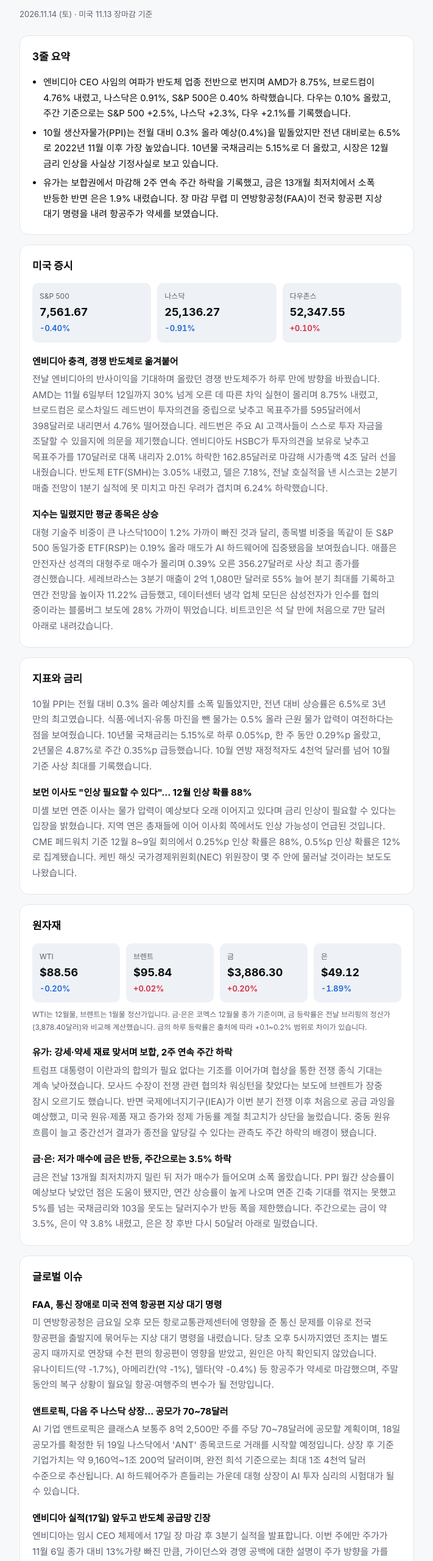
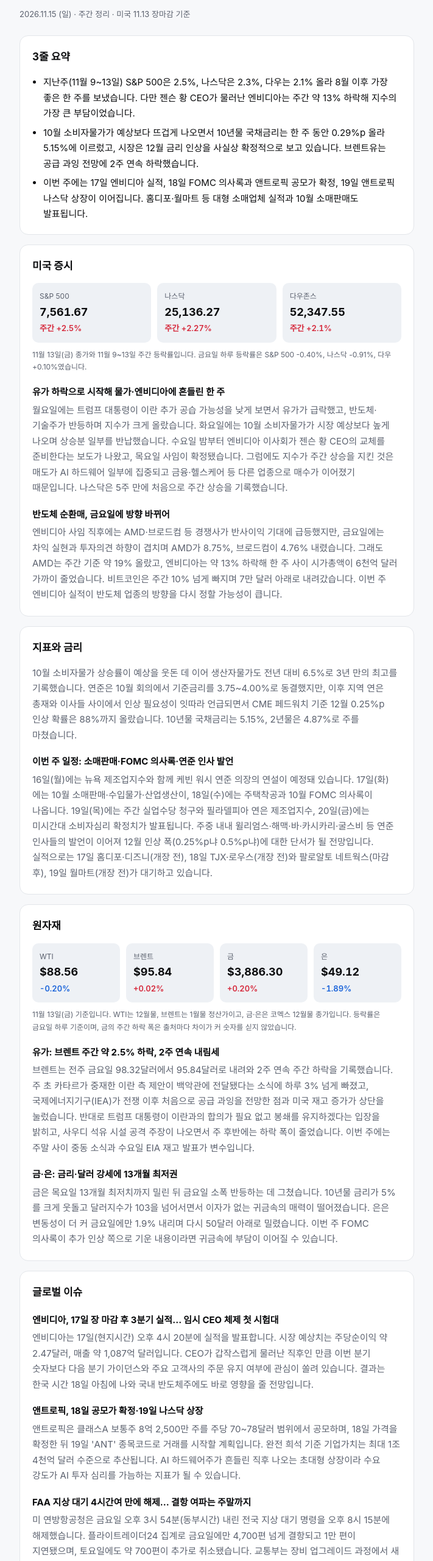
Before and after one commit to ilIsilly/ilIsilly.github.io, a plain HTML site: page briefing/index.html in a window 1280 px wide. Shown: the part 180-2740 px from the top of the page at 61% size, without its empty margins (284-995 px from the left). Drawn offline with Linux system fonts and the light colour scheme.

Commit message:
Daily briefing 2026-11-15
Co-Authored-By: Claude <noreply@anthropic.com>

```diff
--- a/briefing/index.html
+++ b/briefing/index.html
@@ -4,12 +4,12 @@
 <meta charset="utf-8">
 <meta name="viewport" content="width=device-width, initial-scale=1">
 <!-- 매일 예약 작업이 이 파일을 새로 씁니다. <style> 블록, 상단 공통 헤더(<nav class="nav">), 섹션 구조(class 이름)는 그대로 두고 내용만 교체합니다. -->
-<title>데일리 브리핑 · 2026.11.14 · ilIsilly</title>
-<meta name="description" content="반도체 매도 확산에 나스닥 0.9%·S&amp;P 0.4% 하락, 다우 강보합. 주간으로는 3대 지수 2%대 상승. 10월 PPI 연 6.5%, 10년물 5.15%. 유가 보합, 금 반등·은 1.9% 하락. FAA 전국 지상 대기.">
+<title>데일리 브리핑 · 2026.11.15 · ilIsilly</title>
+<meta name="description" content="주간 정리: 엔비디아 CEO 사임에도 S&amp;P 500 2.5%·나스닥 2.3%·다우 2.1% 상승. 10년물 5.15%, 브렌트 2주 연속 하락. 이번 주 엔비디아 실적·FOMC 의사록·앤트로픽 상장.">
 <link rel="canonical" href="https://ilisilly.github.io/briefing/">
 <meta property="og:type" content="article">
-<meta property="og:title" content="데일리 브리핑 · 2026.11.14 · 반도체 매도에 나스닥 0.9% 하락">
-<meta property="og:description" content="AMD 8.75%·브로드컴 4.76% 하락, 엔비디아 시총 4조 달러 붕괴. PPI 연 6.5%에 12월 인상 확률 88%. 다음 주 엔비디아 실적·앤트로픽 상장.">
+<meta property="og:title" content="데일리 브리핑 · 2026.11.15 · 주간 정리와 이번 주 일정">
+<meta property="og:description" content="3대 지수 8월 이후 최고의 한 주, 엔비디아는 주간 13% 하락. 17일 엔비디아 실적, 18일 FOMC 의사록, 19일 앤트로픽 나스닥 상장.">
 <meta property="og:url" content="https://ilisilly.github.io/briefing/">
 <style>
 :root{--ink:#0A0B0D;--slate:#5B616E;--blue:#0052FF;--up:#D6283B;--down:#1B64DA;--ground:#F7F8FA;--card:#FFFFFF;--border:#E3E6EA;--soft:#EEF1F5;--blue-tint:#EAF0FF}
@@ -59,36 +59,37 @@ td small{color:var(--slate);margin-left:4px}
 <nav class="nav"><div class="nav-in"><a class="brand" href="/stock-radar/">Stock Radar</a><div class="nav-links"><a class="nav-link nav-home active" aria-current="true" href="/briefing/" aria-label="데일리 브리핑" title="데일리 브리핑"><svg width="16" height="16" viewBox="0 0 24 24" fill="none" stroke="currentColor" stroke-width="2" stroke-linecap="round" stroke-linejoin="round" aria-hidden="true"><path d="M3 10.5 12 3l9 7.5"/><path d="M5 9.5V20a1 1 0 0 0 1 1h4v-6h4v6h4a1 1 0 0 0 1-1V9.5"/></svg></a><a class="nav-link" href="/stock-radar/">지표 스캔</a><a class="nav-link" href="/stock-radar/dividend.html">배당 계산기</a><a class="nav-link" href="/stock-radar/exchange.html">환율 계산기</a></div></div></nav>
 <main>
 <p class="eyebrow">데일리 브리핑</p>
-<h1>반도체 매도 확산에 나스닥 0.9% 하락, 다우는 강보합… 주간으로는 3대 지수 모두 2%대 상승</h1>
-<p class="meta">2026.11.14 (토) · 미국 11.13 장마감 기준</p>
+<h1>엔비디아 CEO 사임 충격에도 3대 지수 주간 2%대 상승… 이번 주 엔비디아 실적·앤트로픽 상장·FOMC 의사록</h1>
+<p class="meta">2026.11.15 (일) · 주간 정리 · 미국 11.13 장마감 기준</p>
 
 <section class="summary">
 <h2>3줄 요약</h2>
 <ul>
-<li>엔비디아 CEO 사임의 여파가 반도체 업종 전반으로 번지며 AMD가 8.75%, 브로드컴이 4.76% 내렸고, 나스닥은 0.91%, S&amp;P 500은 0.40% 하락했습니다. 다우는 0.10% 올랐고, 주간 기준으로는 S&amp;P 500 +2.5%, 나스닥 +2.3%, 다우 +2.1%를 기록했습니다.</li>
-<li>10월 생산자물가(PPI)는 전월 대비 0.3% 올라 예상(0.4%)을 밑돌았지만 전년 대비로는 6.5%로 2022년 11월 이후 가장 높았습니다. 10년물 국채금리는 5.15%로 더 올랐고, 시장은 12월 금리 인상을 사실상 기정사실로 보고 있습니다.</li>
-<li>유가는 보합권에서 마감해 2주 연속 주간 하락을 기록했고, 금은 13개월 최저치에서 소폭 반등한 반면 은은 1.9% 내렸습니다. 장 마감 무렵 미 연방항공청(FAA)이 전국 항공편 지상 대기 명령을 내려 항공주가 약세를 보였습니다.</li>
+<li>지난주(11월 9~13일) S&amp;P 500은 2.5%, 나스닥은 2.3%, 다우는 2.1% 올라 8월 이후 가장 좋은 한 주를 보냈습니다. 다만 젠슨 황 CEO가 물러난 엔비디아는 주간 약 13% 하락해 지수의 가장 큰 부담이었습니다.</li>
+<li>10월 소비자물가가 예상보다 뜨겁게 나오면서 10년물 국채금리는 한 주 동안 0.29%p 올라 5.15%에 이르렀고, 시장은 12월 금리 인상을 사실상 확정적으로 보고 있습니다. 브렌트유는 공급 과잉 전망에 2주 연속 하락했습니다.</li>
+<li>이번 주에는 17일 엔비디아 실적, 18일 FOMC 의사록과 앤트로픽 공모가 확정, 19일 앤트로픽 나스닥 상장이 이어집니다. 홈디포·월마트 등 대형 소매업체 실적과 10월 소매판매도 발표됩니다.</li>
 </ul>
 </section>
 
 <section class="market">
 <h2>미국 증시</h2>
 <div class="quotes">
-<div class="quote"><div class="name">S&amp;P 500</div><div class="value">7,561.67</div><div class="chg down">-0.40%</div></div>
-<div class="quote"><div class="name">나스닥</div><div class="value">25,136.27</div><div class="chg down">-0.91%</div></div>
-<div class="quote"><div class="name">다우존스</div><div class="value">52,347.55</div><div class="chg up">+0.10%</div></div>
+<div class="quote"><div class="name">S&amp;P 500</div><div class="value">7,561.67</div><div class="chg up">주간 +2.5%</div></div>
+<div class="quote"><div class="name">나스닥</div><div class="value">25,136.27</div><div class="chg up">주간 +2.27%</div></div>
+<div class="quote"><div class="name">다우존스</div><div class="value">52,347.55</div><div class="chg up">주간 +2.1%</div></div>
 </div>
-<h3>엔비디아 충격, 경쟁 반도체로 옮겨붙어</h3>
-<p>전날 엔비디아의 반사이익을 기대하며 올랐던 경쟁 반도체주가 하루 만에 방향을 바꿨습니다. AMD는 11월 6일부터 12일까지 30% 넘게 오른 데 따른 차익 실현이 몰리며 8.75% 내렸고, 브로드컴은 로스차일드 레드번이 투자의견을 중립으로 낮추고 목표주가를 595달러에서 398달러로 내리면서 4.76% 떨어졌습니다. 레드번은 주요 AI 고객사들이 스스로 투자 자금을 조달할 수 있을지에 의문을 제기했습니다. 엔비디아도 HSBC가 투자의견을 보유로 낮추고 목표주가를 170달러로 대폭 내리자 2.01% 하락한 162.85달러로 마감해 시가총액 4조 달러 선을 내줬습니다. 반도체 ETF(SMH)는 3.05% 내렸고, 델은 7.18%, 전날 호실적을 낸 시스코는 2분기 매출 전망이 1분기 실적에 못 미치고 마진 우려가 겹치며 6.24% 하락했습니다.</p>
-<h3>지수는 밀렸지만 평균 종목은 상승</h3>
-<p>대형 기술주 비중이 큰 나스닥100이 1.2% 가까이 빠진 것과 달리, 종목별 비중을 똑같이 둔 S&amp;P 500 동일가중 ETF(RSP)는 0.19% 올라 매도가 AI 하드웨어에 집중됐음을 보여줬습니다. 애플은 안전자산 성격의 대형주로 매수가 몰리며 0.39% 오른 356.27달러로 사상 최고 종가를 경신했습니다. 세레브라스는 3분기 매출이 2억 1,080만 달러로 55% 늘어 분기 최대를 기록하고 연간 전망을 높이자 11.22% 급등했고, 데이터센터 냉각 업체 모딘은 삼성전자가 인수를 협의 중이라는 블룸버그 보도에 28% 가까이 뛰었습니다. 비트코인은 석 달 만에 처음으로 7만 달러 아래로 내려갔습니다.</p>
+<p class="note">11월 13일(금) 종가와 11월 9~13일 주간 등락률입니다. 금요일 하루 등락률은 S&amp;P 500 -0.40%, 나스닥 -0.91%, 다우 +0.10%였습니다.</p>
+<h3>유가 하락으로 시작해 물가·엔비디아에 흔들린 한 주</h3>
+<p>월요일에는 트럼프 대통령이 이란 추가 공습 가능성을 낮게 보면서 유가가 급락했고, 반도체·기술주가 반등하며 지수가 크게 올랐습니다. 화요일에는 10월 소비자물가가 시장 예상보다 높게 나오며 상승분 일부를 반납했습니다. 수요일 밤부터 엔비디아 이사회가 젠슨 황 CEO의 교체를 준비한다는 보도가 나왔고, 목요일 사임이 확정됐습니다. 그럼에도 지수가 주간 상승을 지킨 것은 매도가 AI 하드웨어 일부에 집중되고 금융·헬스케어 등 다른 업종으로 매수가 이어졌기 때문입니다. 나스닥은 5주 만에 처음으로 주간 상승을 기록했습니다.</p>
+<h3>반도체 순환매, 금요일에 방향 바뀌어</h3>
+<p>엔비디아 사임 직후에는 AMD·브로드컴 등 경쟁사가 반사이익 기대에 급등했지만, 금요일에는 차익 실현과 투자의견 하향이 겹치며 AMD가 8.75%, 브로드컴이 4.76% 내렸습니다. 그래도 AMD는 주간 기준 약 19% 올랐고, 엔비디아는 약 13% 하락해 한 주 사이 시가총액이 6천억 달러 가까이 줄었습니다. 비트코인은 주간 10% 넘게 빠지며 7만 달러 아래로 내려갔습니다. 이번 주 엔비디아 실적이 반도체 업종의 방향을 다시 정할 가능성이 큽니다.</p>
 </section>
 
 <section class="macro">
 <h2>지표와 금리</h2>
-<p>10월 PPI는 전월 대비 0.3% 올라 예상치를 소폭 밑돌았지만, 전년 대비 상승률은 6.5%로 3년 만의 최고였습니다. 식품·에너지·유통 마진을 뺀 물가는 0.5% 올라 근원 물가 압력이 여전하다는 점을 보여줬습니다. 10년물 국채금리는 5.15%로 하루 0.05%p, 한 주 동안 0.29%p 올랐고, 2년물은 4.87%로 주간 0.35%p 급등했습니다. 10월 연방 재정적자도 4천억 달러를 넘어 10월 기준 사상 최대를 기록했습니다.</p>
-<h3>보먼 이사도 "인상 필요할 수 있다"… 12월 인상 확률 88%</h3>
-<p>미셸 보먼 연준 이사는 물가 압력이 예상보다 오래 이어지고 있다며 금리 인상이 필요할 수 있다는 입장을 밝혔습니다. 지역 연은 총재들에 이어 이사회 쪽에서도 인상 가능성이 언급된 것입니다. CME 페드워치 기준 12월 8~9일 회의에서 0.25%p 인상 확률은 88%, 0.5%p 인상 확률은 12%로 집계됐습니다. 케빈 해싯 국가경제위원회(NEC) 위원장이 몇 주 안에 물러날 것이라는 보도도 나왔습니다.</p>
+<p>10월 소비자물가 상승률이 예상을 웃돈 데 이어 생산자물가도 전년 대비 6.5%로 3년 만의 최고를 기록했습니다. 연준은 10월 회의에서 기준금리를 3.75~4.00%로 동결했지만, 이후 지역 연은 총재와 이사들 사이에서 인상 필요성이 잇따라 언급되면서 CME 페드워치 기준 12월 0.25%p 인상 확률은 88%까지 올랐습니다. 10년물 국채금리는 5.15%, 2년물은 4.87%로 주를 마쳤습니다.</p>
+<h3>이번 주 일정: 소매판매·FOMC 의사록·연준 인사 발언</h3>
+<p>16일(월)에는 뉴욕 제조업지수와 함께 케빈 워시 연준 의장의 연설이 예정돼 있습니다. 17일(화)에는 10월 소매판매·수입물가·산업생산이, 18일(수)에는 주택착공과 10월 FOMC 의사록이 나옵니다. 19일(목)에는 주간 실업수당 청구와 필라델피아 연은 제조업지수, 20일(금)에는 미시간대 소비자심리 확정치가 발표됩니다. 주중 내내 윌리엄스·해맥·바·카시카리·굴스비 등 연준 인사들의 발언이 이어져 12월 인상 폭(0.25%p냐 0.5%p냐)에 대한 단서가 될 전망입니다. 실적으로는 17일 홈디포·디즈니(개장 전), 18일 TJX·로우스(개장 전)와 팔로알토 네트웍스(마감 후), 19일 월마트(개장 전)가 대기하고 있습니다.</p>
 </section>
 
 <section class="commodity">
@@ -99,21 +100,21 @@ td small{color:var(--slate);margin-left:4px}
 <div class="quote"><div class="name">금</div><div class="value">$3,886.30</div><div class="chg up">+0.20%</div></div>
 <div class="quote"><div class="name">은</div><div class="value">$49.12</div><div class="chg down">-1.89%</div></div>
 </div>
-<p class="note">WTI는 12월물, 브렌트는 1월물 정산가입니다. 금·은은 코멕스 12월물 종가 기준이며, 금 등락률은 전날 브리핑의 정산가(3,878.40달러)와 비교해 계산했습니다. 금의 하루 등락률은 출처에 따라 +0.1~0.2% 범위로 차이가 있습니다.</p>
-<h3>유가: 강세·약세 재료 맞서며 보합, 2주 연속 주간 하락</h3>
-<p>트럼프 대통령이 이란과의 합의가 필요 없다는 기조를 이어가며 협상을 통한 전쟁 종식 기대는 계속 낮아졌습니다. 모사드 수장이 전쟁 관련 협의차 워싱턴을 찾았다는 보도에 브렌트가 장중 잠시 오르기도 했습니다. 반면 국제에너지기구(IEA)가 이번 분기 전쟁 이후 처음으로 공급 과잉을 예상했고, 미국 원유·제품 재고 증가와 정제 가동률 계절 최고치가 상단을 눌렀습니다. 중동 원유 흐름이 늘고 중간선거 결과가 종전을 앞당길 수 있다는 관측도 주간 하락의 배경이 됐습니다.</p>
-<h3>금·은: 저가 매수에 금은 반등, 주간으로는 3.5% 하락</h3>
-<p>금은 전날 13개월 최저치까지 밀린 뒤 저가 매수가 들어오며 소폭 올랐습니다. PPI 월간 상승률이 예상보다 낮았던 점은 도움이 됐지만, 연간 상승률이 높게 나오며 연준 긴축 기대를 꺾지는 못했고 5%를 넘는 국채금리와 103을 웃도는 달러지수가 반등 폭을 제한했습니다. 주간으로는 금이 약 3.5%, 은이 약 3.8% 내렸고, 은은 장 후반 다시 50달러 아래로 밀렸습니다.</p>
+<p class="note">11월 13일(금) 기준입니다. WTI는 12월물, 브렌트는 1월물 정산가이고, 금·은은 코멕스 12월물 종가입니다. 등락률은 금요일 하루 기준이며, 금의 주간 하락 폭은 출처마다 차이가 커 숫자를 싣지 않았습니다.</p>
+<h3>유가: 브렌트 주간 약 2.5% 하락, 2주 연속 내림세</h3>
+<p>브렌트는 전주 금요일 98.32달러에서 95.84달러로 내려와 2주 연속 주간 하락을 기록했습니다. 주 초 카타르가 중재한 이란 측 제안이 백악관에 전달됐다는 소식에 하루 3% 넘게 빠졌고, 국제에너지기구(IEA)가 전쟁 이후 처음으로 공급 과잉을 전망한 점과 미국 재고 증가가 상단을 눌렀습니다. 반대로 트럼프 대통령이 이란과의 합의가 필요 없고 봉쇄를 유지하겠다는 입장을 밝히고, 사우디 석유 시설 공격 주장이 나오면서 주 후반에는 하락 폭이 줄었습니다. 이번 주에는 주말 사이 중동 소식과 수요일 EIA 재고 발표가 변수입니다.</p>
+<h3>금·은: 금리·달러 강세에 13개월 최저권</h3>
+<p>금은 목요일 13개월 최저치까지 밀린 뒤 금요일 소폭 반등하는 데 그쳤습니다. 10년물 금리가 5%를 크게 웃돌고 달러지수가 103을 넘어서면서 이자가 없는 귀금속의 매력이 떨어졌습니다. 은은 변동성이 더 커 금요일에만 1.9% 내리며 다시 50달러 아래로 밀렸습니다. 이번 주 FOMC 의사록이 추가 인상 쪽으로 기운 내용이라면 귀금속에 부담이 이어질 수 있습니다.</p>
 </section>
 
 <section class="issues">
 <h2>글로벌 이슈</h2>
-<h3>FAA, 통신 장애로 미국 전역 항공편 지상 대기 명령</h3>
-<p>미 연방항공청은 금요일 오후 모든 항로교통관제센터에 영향을 준 통신 문제를 이유로 전국 항공편을 출발지에 묶어두는 지상 대기 명령을 내렸습니다. 당초 오후 5시까지였던 조치는 별도 공지 때까지로 연장돼 수천 편의 항공편이 영향을 받았고, 원인은 아직 확인되지 않았습니다. 유나이티드(약 -1.7%), 아메리칸(약 -1%), 델타(약 -0.4%) 등 항공주가 약세로 마감했으며, 주말 동안의 복구 상황이 월요일 항공·여행주의 변수가 될 전망입니다.</p>
-<h3>앤트로픽, 다음 주 나스닥 상장… 공모가 70~78달러</h3>
-<p>AI 기업 앤트로픽은 클래스A 보통주 8억 2,500만 주를 주당 70~78달러에 공모할 계획이며, 18일 공모가를 확정한 뒤 19일 나스닥에서 'ANT' 종목코드로 거래를 시작할 예정입니다. 상장 후 기준 기업가치는 약 9,160억~1조 200억 달러이며, 완전 희석 기준으로는 최대 1조 4천억 달러 수준으로 추산됩니다. AI 하드웨어주가 흔들리는 가운데 대형 상장이 AI 투자 심리의 시험대가 될 수 있습니다.</p>
-<h3>엔비디아 실적(17일) 앞두고 반도체 공급망 긴장</h3>
-<p>엔비디아는 임시 CEO 체제에서 17일 장 마감 후 3분기 실적을 발표합니다. 이번 주에만 주가가 11월 6일 종가 대비 13%가량 빠진 만큼, 가이던스와 경영 공백에 대한 설명이 주가 방향을 가를 것으로 보입니다. 어플라이드 머티리얼즈도 사상 최대 실적에도 투자의견 하향과 고객사 설비 병목 우려로 약세를 보였고, TSMC·ASML 등 공급망 전반이 함께 밀려 다음 주 국내 반도체주에도 부담이 될 수 있습니다. 다음 주에는 홈디포·로우스 실적도 예정돼 있습니다.</p>
+<h3>엔비디아, 17일 장 마감 후 3분기 실적… 임시 CEO 체제 첫 시험대</h3>
+<p>엔비디아는 17일(현지시간) 오후 4시 20분에 실적을 발표합니다. 시장 예상치는 주당순이익 약 2.47달러, 매출 약 1,087억 달러입니다. CEO가 갑작스럽게 물러난 직후인 만큼 이번 분기 숫자보다 다음 분기 가이던스와 주요 고객사의 주문 유지 여부에 관심이 쏠려 있습니다. 결과는 한국 시간 18일 아침에 나와 국내 반도체주에도 바로 영향을 줄 전망입니다.</p>
+<h3>앤트로픽, 18일 공모가 확정·19일 나스닥 상장</h3>
+<p>앤트로픽은 클래스A 보통주 8억 2,500만 주를 주당 70~78달러 범위에서 공모하며, 18일 가격을 확정한 뒤 19일 'ANT' 종목코드로 거래를 시작할 계획입니다. 완전 희석 기준 기업가치는 최대 1조 4천억 달러 수준으로 추산됩니다. AI 하드웨어주가 흔들린 직후 나오는 초대형 상장이라 수요 강도가 AI 투자 심리를 가늠하는 지표가 될 수 있습니다.</p>
+<h3>FAA 지상 대기 4시간여 만에 해제… 결항 여파는 주말까지</h3>
+<p>미 연방항공청은 금요일 오후 3시 54분(동부시간) 내린 전국 지상 대기 명령을 오후 8시 15분에 해제했습니다. 플라이트레이더24 집계로 금요일에만 4,700편 넘게 결항되고 1만 편이 지연됐으며, 토요일에도 약 700편이 추가로 취소됐습니다. 교통부는 장비 업그레이드 과정에서 새 기술이 노후 장비에 과부하를 일으킨 것을 원인으로 들었고, 사이버 공격 정황은 없다고 밝혔습니다. 정상화에는 며칠이 걸릴 수 있어 월요일 항공주의 변수로 남아 있습니다.</p>
 </section>
 
 <section class="stocks">
@@ -131,18 +132,18 @@ td small{color:var(--slate);margin-left:4px}
 <tr><td>마이크로소프트<small>MSFT</small></td><td>$523.89</td><td class="up">+0.17%</td></tr>
 </tbody>
 </table>
-<p class="note">11월 13일(금) 정규장 종가 기준입니다. 브로드컴·마이크로소프트 종가는 전날 브리핑의 종가와 확인된 등락률로 계산한 값입니다. 모딘(약 +28%)과 항공주는 종가가 출처마다 달라 표에서 제외했습니다.</p>
+<p class="note">11월 13일(금) 정규장 종가와 하루 등락률입니다. 주간 기준으로는 엔비디아 약 -12.8%, AMD 약 +18.9%였습니다. 브로드컴·마이크로소프트 종가는 직전 종가와 확인된 등락률로 계산한 값입니다.</p>
 </section>
 
 <section class="sources">
 <h2>출처</h2>
 <ol>
-<li><a href="https://finance.yahoo.com/markets/live/stock-market-today-friday-november-13-dow-sp-500-nasdaq-nvidia-ppi-141451558.html">Yahoo Finance – 11월 13일 장 마감, PPI, 보먼 발언</a></li>
-<li><a href="https://investrade.com/market-review-november-13-2026/">Investrade – 지수·국채금리·원자재 종가, 다음 주 일정</a></li>
-<li><a href="https://www.stocktitan.net/articles/stock-market-today-live-november-13-2026">Stock Titan – 종목별 등락률과 사유</a></li>
-<li><a href="https://www.rigzone.com/news/crude_fluctuates_as_iran_tensions_persist-13-nov-2026-185085-article">Rigzone – WTI·브렌트 정산가와 변동 요인</a></li>
-<li><a href="https://www.yahoo.com/news/us/articles/faa-grounds-incoming-flights-nationwide-220640160.html">Yahoo News – FAA 전국 지상 대기 명령과 항공주</a></li>
-<li><a href="https://decrypt.co/382939/anthropic-sets-ipo-price-range-at-70-to-78-valuing-company-at-up-to-1-4-trillion">Decrypt – 앤트로픽 IPO 조건</a></li>
+<li><a href="https://www.bostonglobe.com/2026/11/13/business/stocks-fall-wall-street-notches-winning-week-after-several-turbulent-days/">Boston Globe(AP) – 11월 13일 지수 종가와 주간 흐름</a></li>
+<li><a href="https://seekingalpha.com/news/4672705-nasdaq-gains-2-in-a-bumpy-week-for-wall-street-nvidia-loses-13">Seeking Alpha – 나스닥 주간 상승률, 엔비디아·AMD 주간 등락</a></li>
+<li><a href="https://financefeeds.com/brent-crude-oil-price-95-84-saturday-week-ahead-second-weekly-loss-bull-98-bear-91/">FinanceFeeds – 브렌트 주간 하락과 이번 주 변수</a></li>
+<li><a href="https://www.aljazeera.com/news/2026/11/14/faa-ground-stop-lifted-why-were-us-flights-grounded-and-whats-next">Al Jazeera – FAA 지상 대기 해제와 결항 규모</a></li>
+<li><a href="https://www.kiplinger.com/investing/economy/this-weeks-economic-calendar">Kiplinger – 11월 16~20일 경제지표·연준 일정</a></li>
+<li><a href="https://www.newsquawk.com/headlines/weekly-us-earnings-estimates-16-20th-november-2026-ai-leader-nvda-the-highlight-with-retailers-also-in-focus">Newsquawk – 이번 주 실적 일정과 예상치</a></li>
 </ol>
 </section>
 
--- a/sitemap.xml
+++ b/sitemap.xml
@@ -1,5 +1,5 @@
 <?xml version="1.0" encoding="UTF-8"?>
 <urlset xmlns="http://www.sitemaps.org/schemas/sitemap/0.9">
   <url><loc>https://ilisilly.github.io/</loc></url>
-  <url><loc>https://ilisilly.github.io/briefing/</loc><lastmod>2026-11-14</lastmod><changefreq>daily</changefreq></url>
+  <url><loc>https://ilisilly.github.io/briefing/</loc><lastmod>2026-11-15</lastmod><changefreq>daily</changefreq></url>
 </urlset>
```
